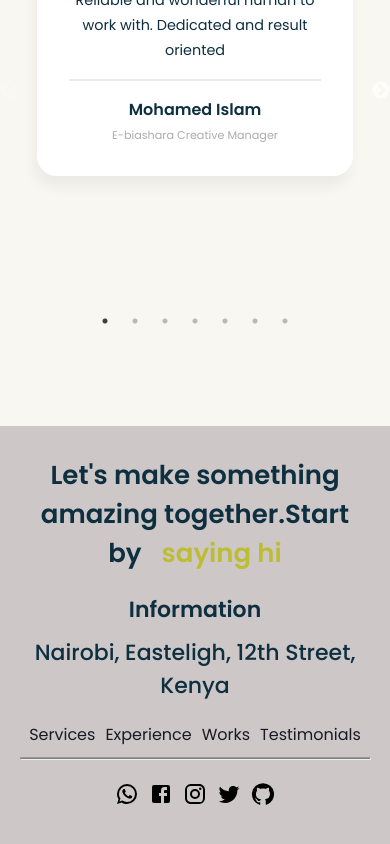
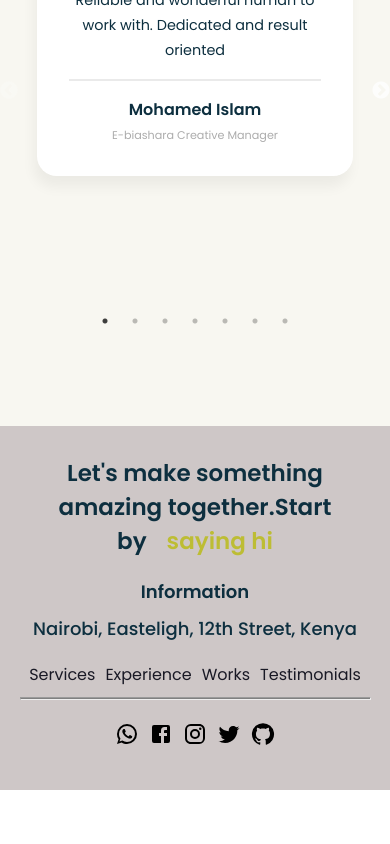
Before and after one commit to Abdirizackmasta/Portfoliov2, a React (Vite) app: page / in a window 390 px wide. Shown: the part 4828-5672 px from the top of the page. After the commit the page ends 5618 px from the top, so only its background shows below. Built offline with nearby package versions, Linux system fonts and the light colour scheme.

Commit message:
modified the footer responsivenes

```diff
--- a/src/components/Footer/Footer.module.css
+++ b/src/components/Footer/Footer.module.css
@@ -75,10 +75,10 @@
 
 @media(max-width: 768px){
   .upper{
-    font-size: 26px;
+    font-size: 23px;
   }
   .middle div{
-    font-size: 22px;
+    font-size: 18px;
   }
   .middle ul a{
     font-size: 16px;
--- a/src/components/header/Header.jsx
+++ b/src/components/header/Header.jsx
@@ -31,7 +31,7 @@ const Header = () => {
         <ul
           className={`flexCenter ${css.menu}`}
           ref={menuRef}
-          // style={getMenuStyles(menuOpened)}
+          style={getMenuStyles(menuOpened)}
         >
           <li>
             <a href="#experties">Services</a>
```
